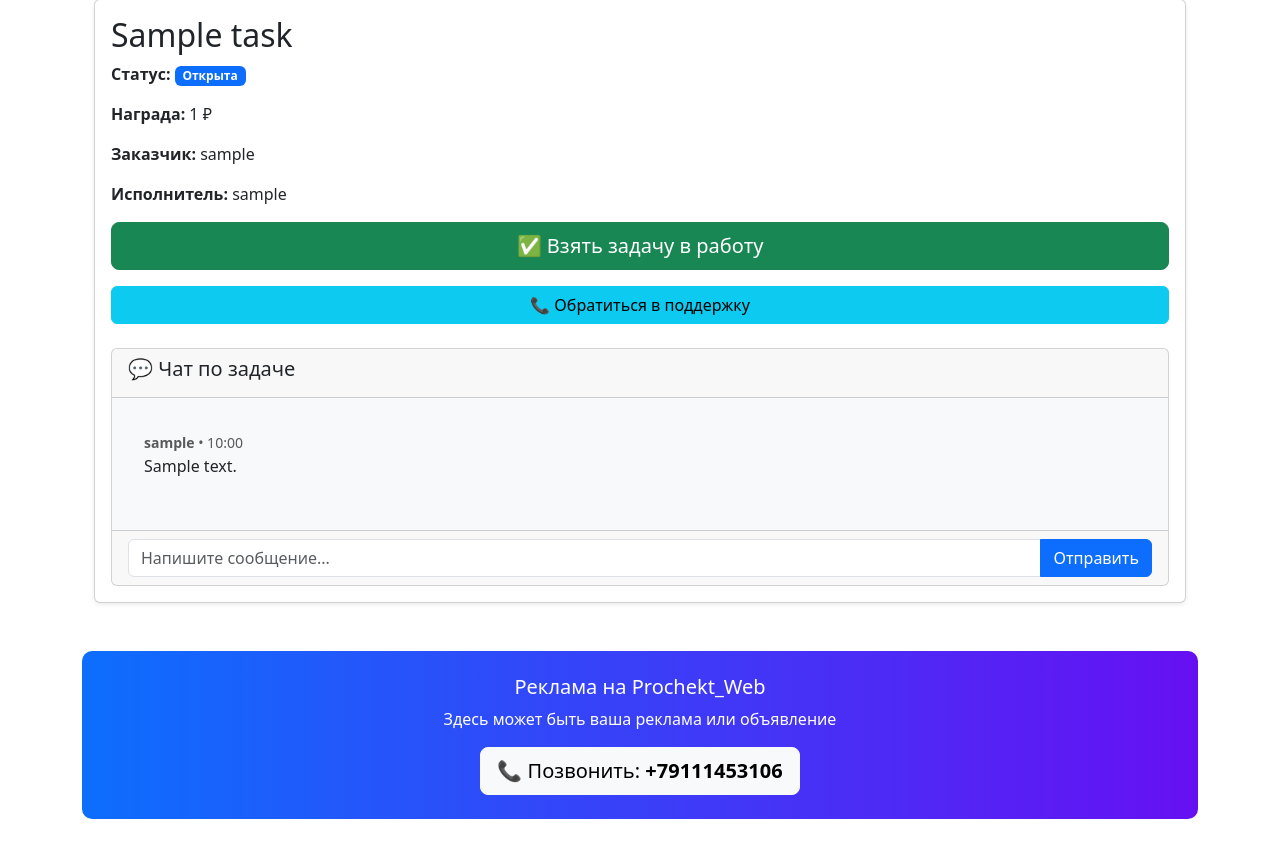
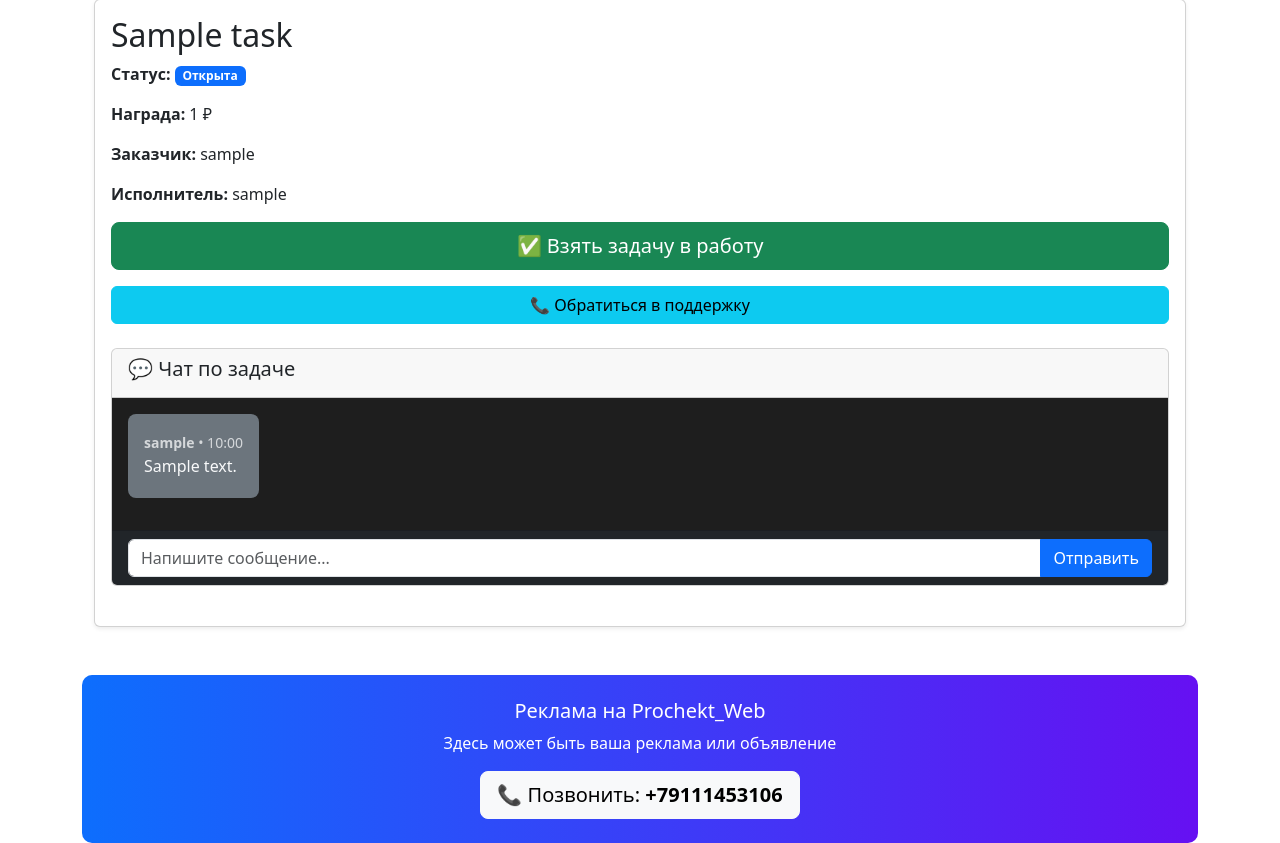
Before and after one commit to balkunovlevnikolaevich-a11y/Prochekt_Web, a Flask app: page /tasks/1 in a window 1280 px wide. Shown: the part 87-930 px from the top of the page. Before the commit the page ends 906 px from the top, so only its background shows below. Run offline with Flask 3, Linux system fonts and the light colour scheme; tables that the repository leaves empty hold one stand-in row (values such as "Sample post").

Commit message:
Update task_detail.html

```diff
--- a/app/templates/task_detail.html
+++ b/app/templates/task_detail.html
@@ -5,7 +5,7 @@
     <div class="card shadow-sm">
         <div class="card-body">
             <h2>{{ task.title }}</h2>
-            <p><strong>Статус:</strong> <span class="badge bg-primary">{{ task.status.value }}</span></p>
+            <p><strong>Статус:</strong> <span class="badge bg-{{ 'success' if task.status.value == 'Принята' else 'primary' }}">{{ task.status.value }}</span></p>
             <p><strong>Награда:</strong> {{ task.reward }} ₽</p>
             <p><strong>Заказчик:</strong> {{ task.customer.username if task.customer else 'Неизвестно' }}</p>
             {% if task.executor %}
@@ -19,7 +19,7 @@
             </a>
             {% endif %}
 
-            <!-- Кнопка поддержки (теперь надёжная форма) -->
+            <!-- Кнопка Обратиться в поддержку -->
             <form method="POST" action="{{ url_for('tasks.send_message', task_id=task.id) }}">
                 <input type="hidden" name="text" value="Обращение в поддержку по задаче №{{ task.id }} — нужна помощь!">
                 <button type="submit" class="btn btn-info w-100 mb-4">
@@ -27,15 +27,15 @@
                 </button>
             </form>
 
-            <!-- Чат -->
+            <!-- ЧАТ (адаптирован под тёмную тему) -->
             <div class="card">
                 <div class="card-header">
                     <h5>💬 Чат по задаче</h5>
                 </div>
-                <div class="card-body" style="max-height: 450px; overflow-y: auto; background: #f8f9fa;">
+                <div class="card-body" style="max-height: 450px; overflow-y: auto; background: #1e1e1e; color: #e0e0e0;">
                     {% for msg in messages %}
                     <div class="d-flex mb-3 {% if msg.sender_id == current_user.id %}justify-content-end{% else %}justify-content-start{% endif %}">
-                        <div class="{% if msg.sender_id == current_user.id %}bg-primary text-white{% else %}bg-light text-dark{% endif %} rounded-3 p-3" style="max-width: 75%;">
+                        <div class="{% if msg.sender_id == current_user.id %}bg-primary text-white{% else %}bg-secondary text-light{% endif %} rounded-3 p-3" style="max-width: 75%;">
                             <small class="opacity-75">
                                 <strong>{{ msg.sender.username }}</strong> • {{ msg.created_at.strftime('%H:%M') }}
                             </small>
@@ -46,7 +46,7 @@
                     <p class="text-center text-muted py-4">Пока сообщений нет.<br>Напишите первым!</p>
                     {% endfor %}
                 </div>
-                <div class="card-footer">
+                <div class="card-footer bg-dark">
                     <form method="POST" action="{{ url_for('tasks.send_message', task_id=task.id) }}">
                         <div class="input-group">
                             <input type="text" name="text" class="form-control" placeholder="Напишите сообщение..." required>
@@ -55,6 +55,20 @@
                     </form>
                 </div>
             </div>
+
+            <!-- Кнопки действий -->
+            <div class="mt-4">
+                {% if current_user.id == task.executor_id and task.status.value == 'Принята' %}
+                    <a href="{{ url_for('tasks.complete_task', task_id=task.id) }}" class="btn btn-warning btn-lg w-100">
+                        Отметить как выполненную
+                    </a>
+                {% endif %}
+                {% if current_user.id == task.customer_id and task.status.value == 'Выполнена' %}
+                    <a href="{{ url_for('tasks.confirm_task', task_id=task.id) }}" class="btn btn-success btn-lg w-100">
+                        ✅ Подтвердить выполнение и выплатить награду
+                    </a>
+                {% endif %}
+            </div>
         </div>
     </div>
 </div>
```
